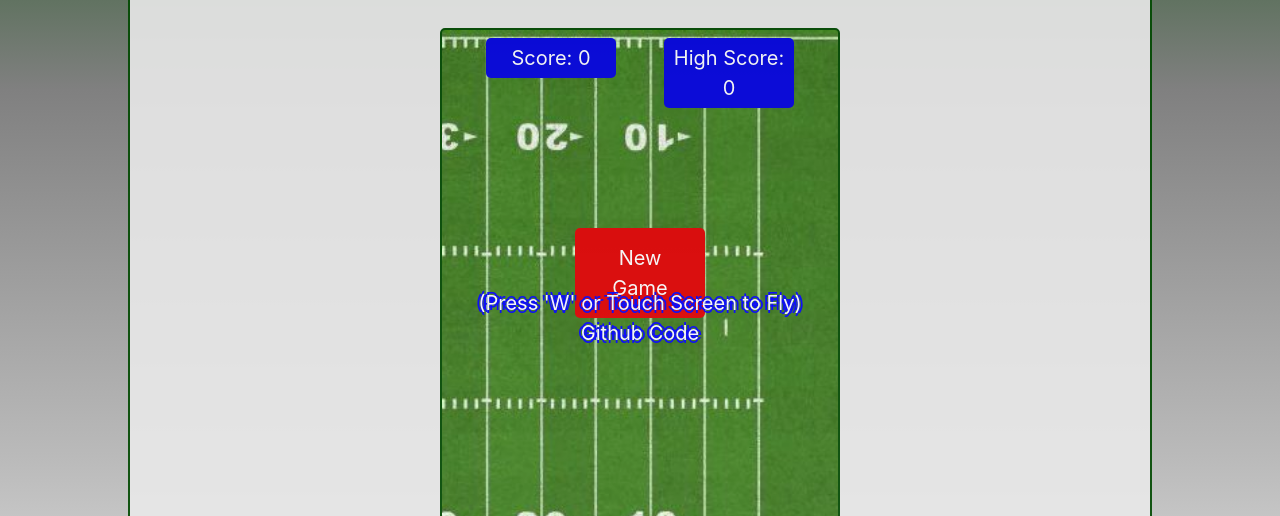
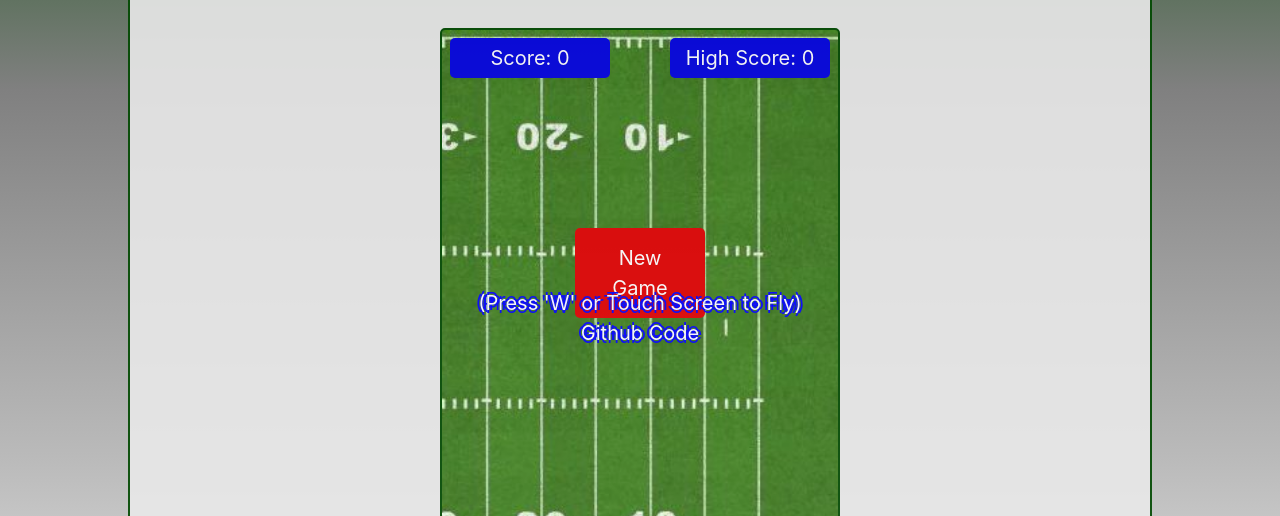
Before and after one commit to Benjatron87/2D-js-game, a plain HTML site: page index.html in a window 1280 px wide. Shown: the part 284-800 px from the top of the page. Drawn offline with nearby package versions, Linux system fonts and the light colour scheme.

Commit message:
fixed high score style issue.

```diff
--- a/style.css
+++ b/style.css
@@ -129,8 +129,8 @@ canvas {
 #score{
     position: absolute;
     text-align: center;
-    width: 130px;
-    left: 46px;
+    width: 160px;
+    left: 10px;
     top: 10px;
     color: white;
     background: rgb(0, 0, 225);
@@ -141,8 +141,8 @@ canvas {
 #highscore{
     position: absolute;
     text-align: center;
-    width: 130px;
-    left: 224px;
+    width: 160px;
+    left: 230px;
     top: 10px;
     color: white;
     background: rgb(0, 0, 225);
```
